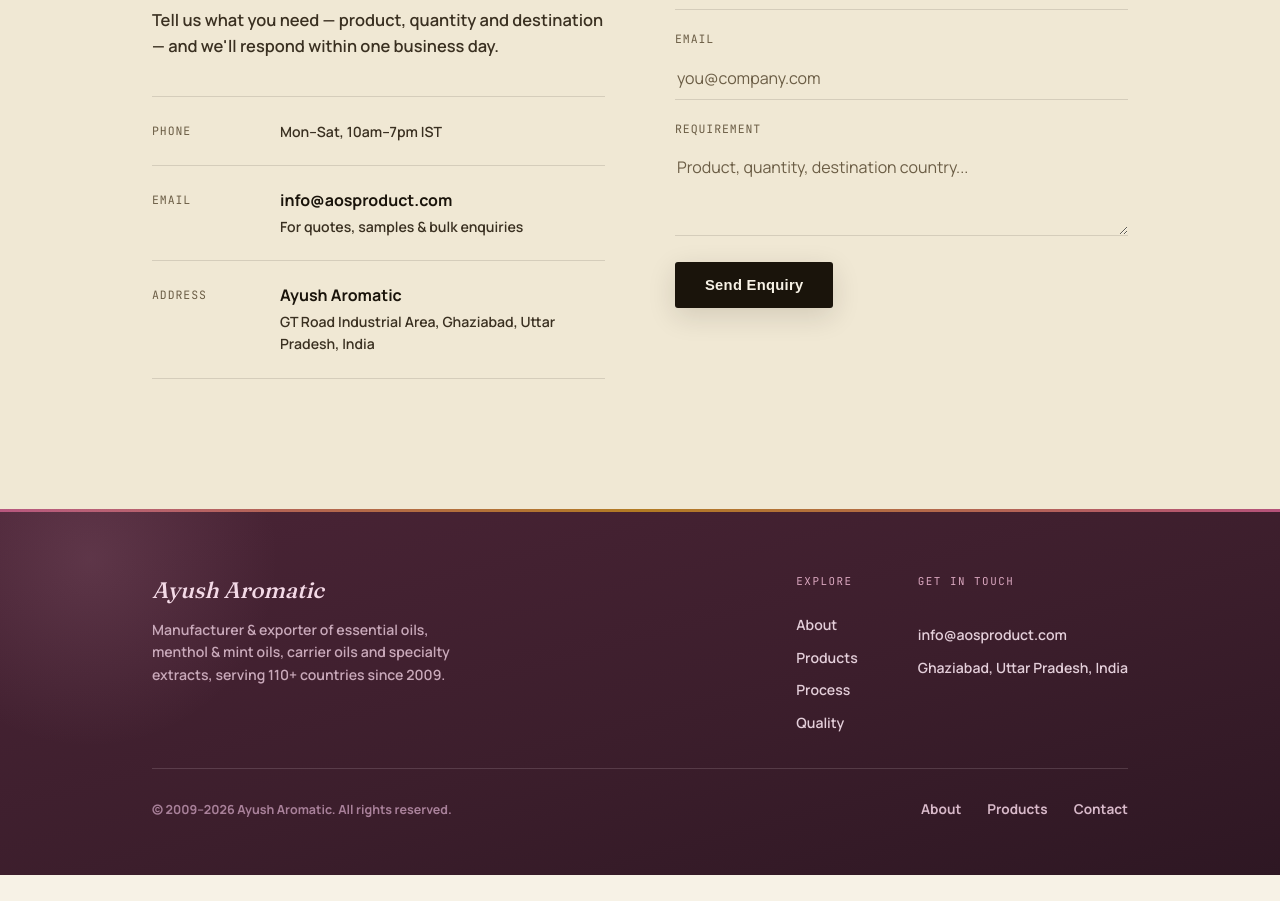
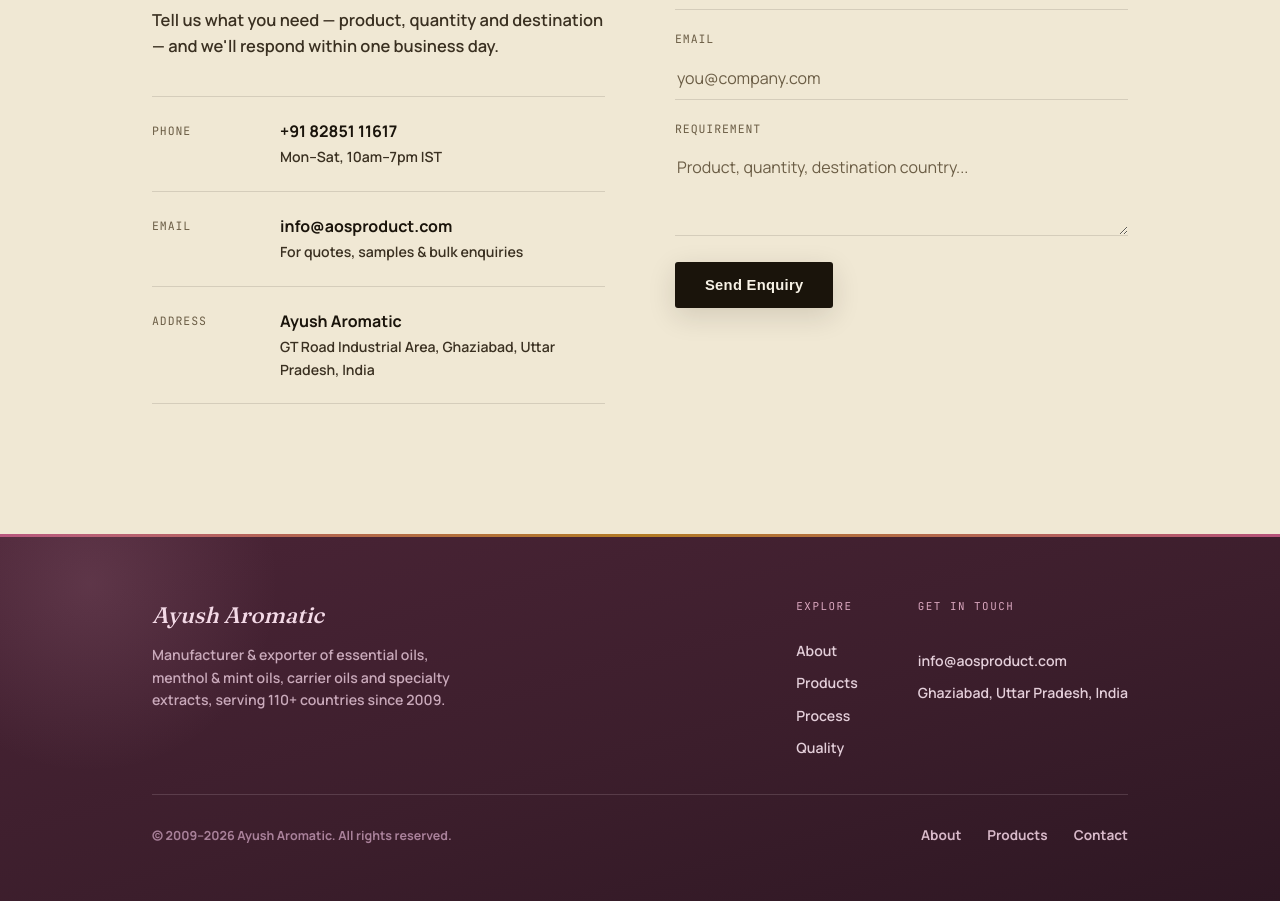
Before and after one commit to SaumyaGuptaTechnokrat/AyushAroma, a React (Vite) app: page / in a window 1280 px wide. Shown: the part 9027-9928 px from the top of the page. Before the commit the page ends 9902 px from the top, so only its background shows below. Built offline with nearby package versions, Linux system fonts and the light colour scheme.

Commit message:
Contact section new functionality

```diff
--- a/src/sections/Contact.jsx
+++ b/src/sections/Contact.jsx
@@ -3,7 +3,6 @@
 import Reveal from "../Reveal";
 
 export default function Contact({ companyName }) {
-  const phone = import.meta.env.VITE_CONTACT_NUMBER;
   const [status, setStatus] = useState("idle"); // idle | sending | sent | error
   const [form, setForm] = useState({ name: "", company: "", email: "", message: "" });
 
@@ -19,7 +18,7 @@
           name: form.name,
           company: form.company,
           email: form.email,
-          message: form.message,
+          message: form.message
         },
         import.meta.env.VITE_EMAILJS_PUBLIC_KEY
       )
@@ -45,7 +44,7 @@
           <div style={{ marginTop: 36 }}>
             <div className="info-row">
               <div className="ilabel">Phone</div>
-              <div className="ival">{phone}<span>Mon–Sat, 10am–7pm IST</span></div>
+              <div className="ival">+91 82851 11617<span>Mon–Sat, 10am–7pm IST</span></div>
             </div>
             <div className="info-row">
               <div className="ilabel">Email</div>
```
